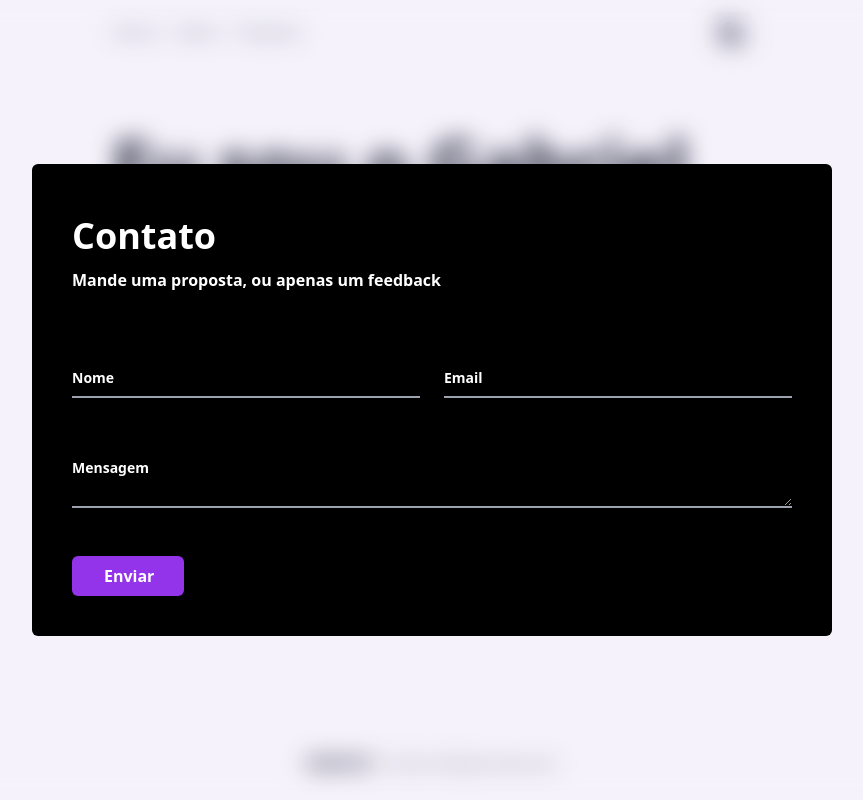
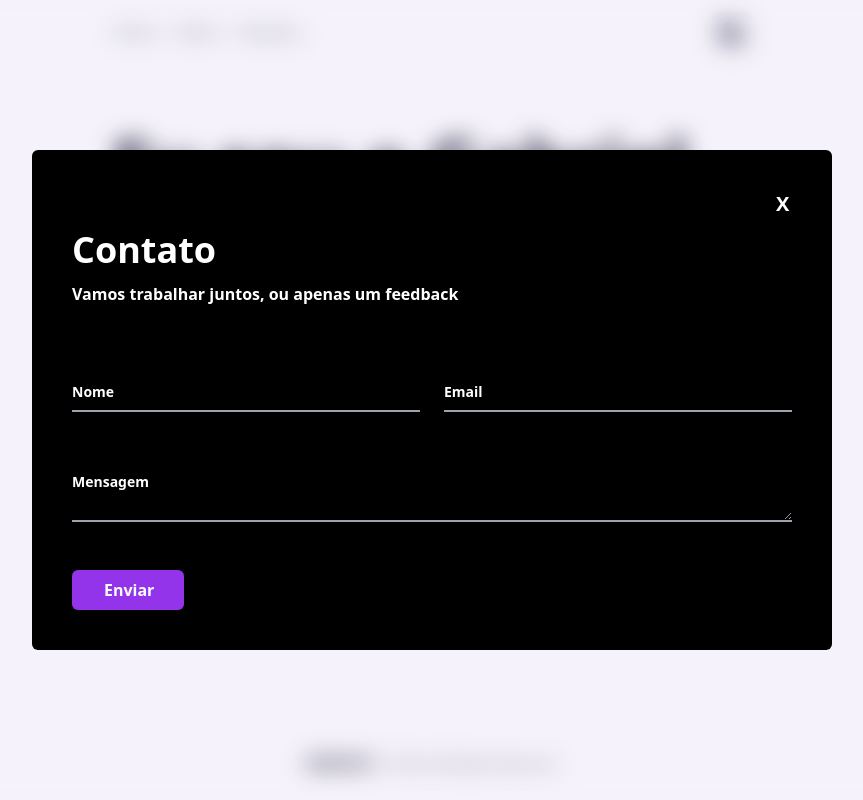
Before and after one commit to Gablier-R/Next-Portifolio, a Next.js app: page / in a window 1280 px wide. Both pictures are taken after a click on the button "Contato". Shown: the whole page, without its empty margins (208-1071 px from the left). Built offline with nearby package versions, Linux system fonts and the light colour scheme.

Commit message:
Fechando modal

```diff
--- a/components/Modal.js
+++ b/components/Modal.js
@@ -46,8 +46,9 @@ return(
         <div id={id} onClick={handleOutsideClick} className="fixed inset-0 bg-purple-300 bg-opacity-10 backdrop-blur-md flex justify-center items-center">
 
         <div className=" bg-black  p-10 rounded-md w-128">
+            <p id={id} onClick={handleOutsideClick} className=" mx-custom font-black text-white text-xl cursor-pointer" >X</p>
         <h3 className="text-4xl my-3  text-white  font-bold">Contato</h3>
-        <p class="mt-3  text-white  font-semibold">Mande uma proposta, ou apenas um feedback</p>
+        <p class="mt-3  text-white  font-semibold">Vamos trabalhar juntos, ou apenas um feedback</p>
         <section className="mt-16">
 
             <form className=' flex flex-col space-y-12 text-white bg-transparent font-semibold' onSubmit={sendEmail}>
--- a/tailwind.config.js
+++ b/tailwind.config.js
@@ -14,6 +14,10 @@ module.exports = {
       width: {
         '128': '50rem',
       },
+
+      margin:{
+        'custom': '44rem',
+      },
     },
   },
   plugins: [],
```
